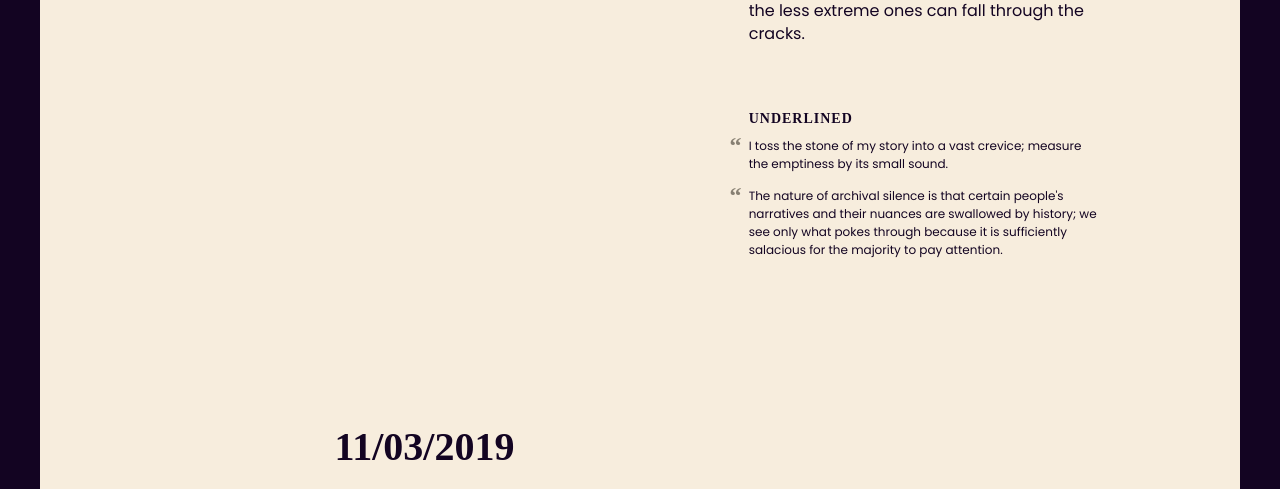
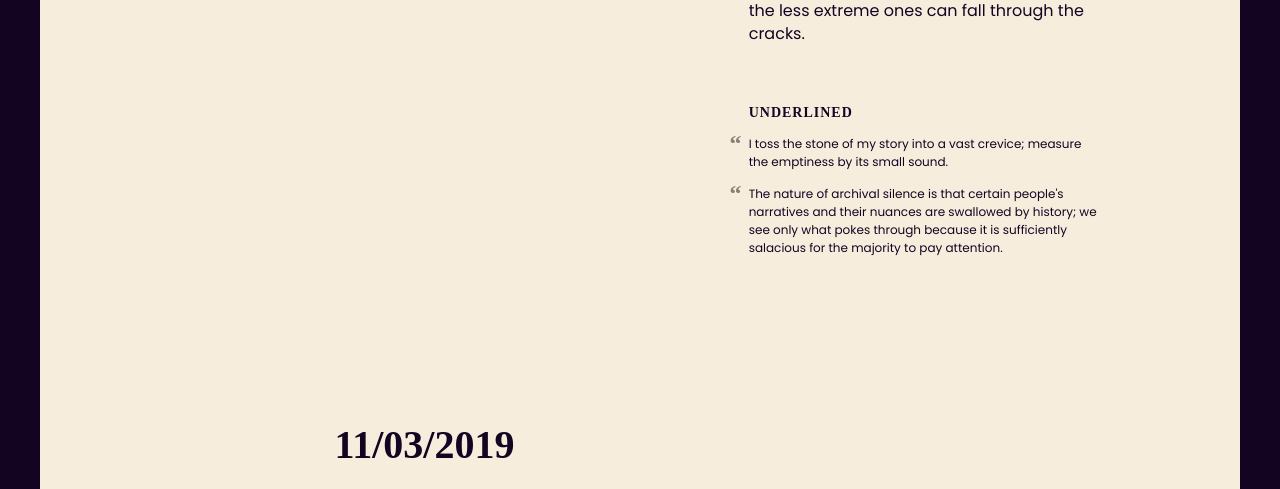
Before and after one commit to ampinsk/ampinsk.github.io, a Jekyll site: the page built from reading/reading.html, in a window 1280 px wide. Shown: the part 864-1353 px from the top of the page. Built offline with Jekyll 4.4.1, drawn with Linux system fonts in a browser that asks for light colours; some web fonts are replaced; grey boxes are pictures that could not be loaded.

Commit message:
tweak some spacing

```diff
--- a/_sass/_reading.scss
+++ b/_sass/_reading.scss
@@ -121,7 +121,7 @@ $beige-gray: #888073;
   .highlight {
     display: inline-block;
     max-width: 350px;
-    padding-top: 40px;
+    padding-top: 30px;
   }
 
   h5, .h5 {
@@ -130,7 +130,7 @@ $beige-gray: #888073;
     letter-spacing: 1px;
     font-weight: 700;
     font-family: $expanded;
-    margin: 10px 0;
+    margin: 14px 0;
   }
 
   h6 {
```
